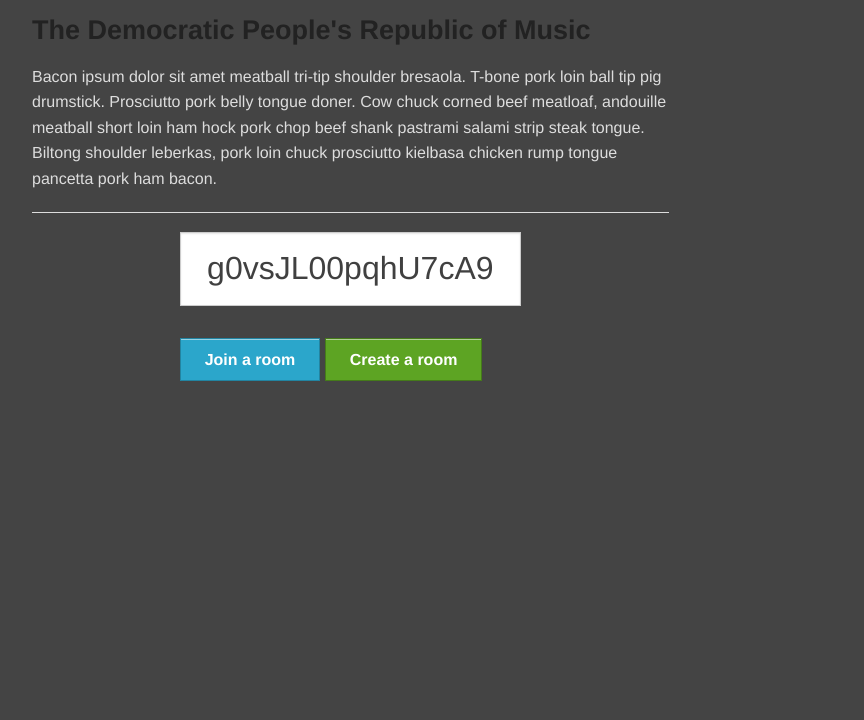
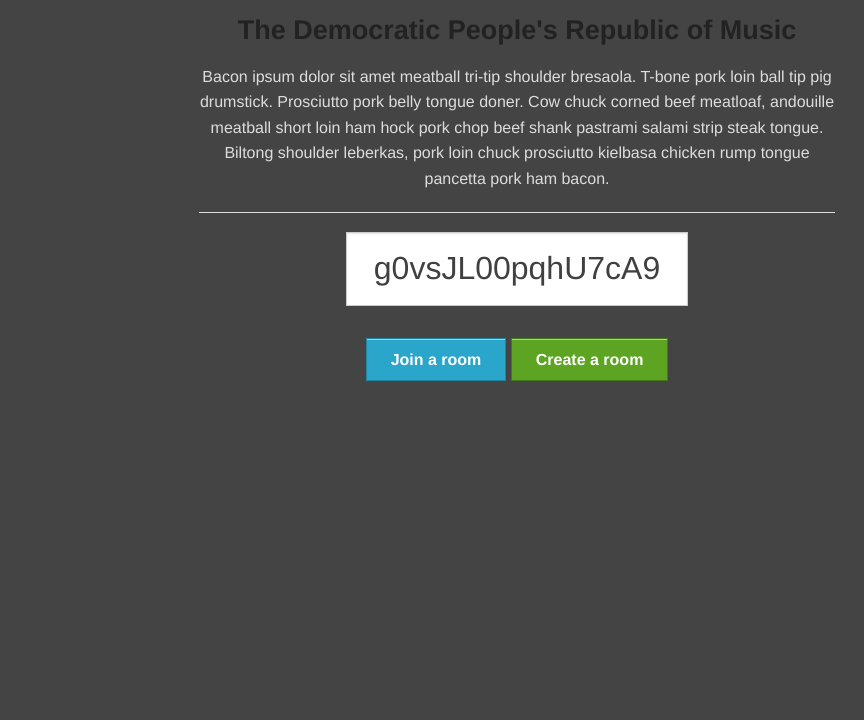
Before and after one commit to hellojwilde/greylock-hackfest-2013, a plain HTML site: page app/index.html in a window 1280 px wide. Shown: the part 80-800 px from the top of the page, without its empty margins (123-987 px from the left). Drawn offline with Linux system fonts and the light colour scheme.

Commit message:
more styling

```diff
--- a/app/css/main.css
+++ b/app/css/main.css
@@ -1,6 +1,7 @@
 body {
     background-color:#444;
     color:#ddd;
+    text-align:center;
 }
 
 input[type=text] {
--- a/app/index.html
+++ b/app/index.html
@@ -21,7 +21,7 @@
   </head>
   <body onload="loaded()">
     <div id='intro' class="row">
-      <div class="large-8 columns">
+      <div class="large-8 large-centered columns">
         <h1 name='title'>
           DPRM
         <h1>
```
